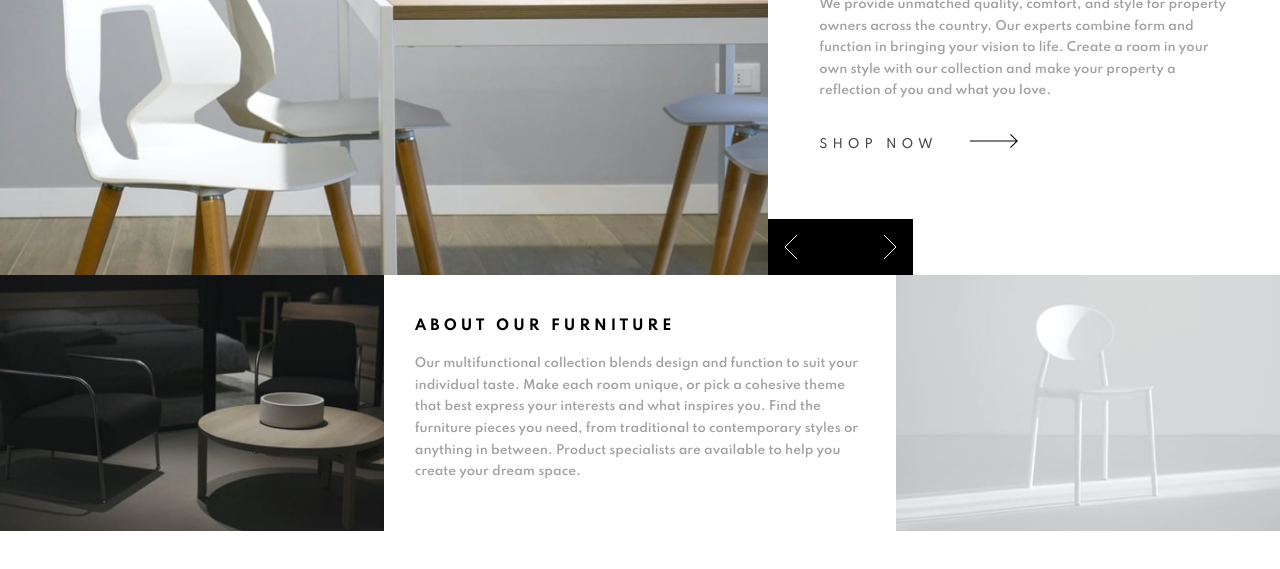
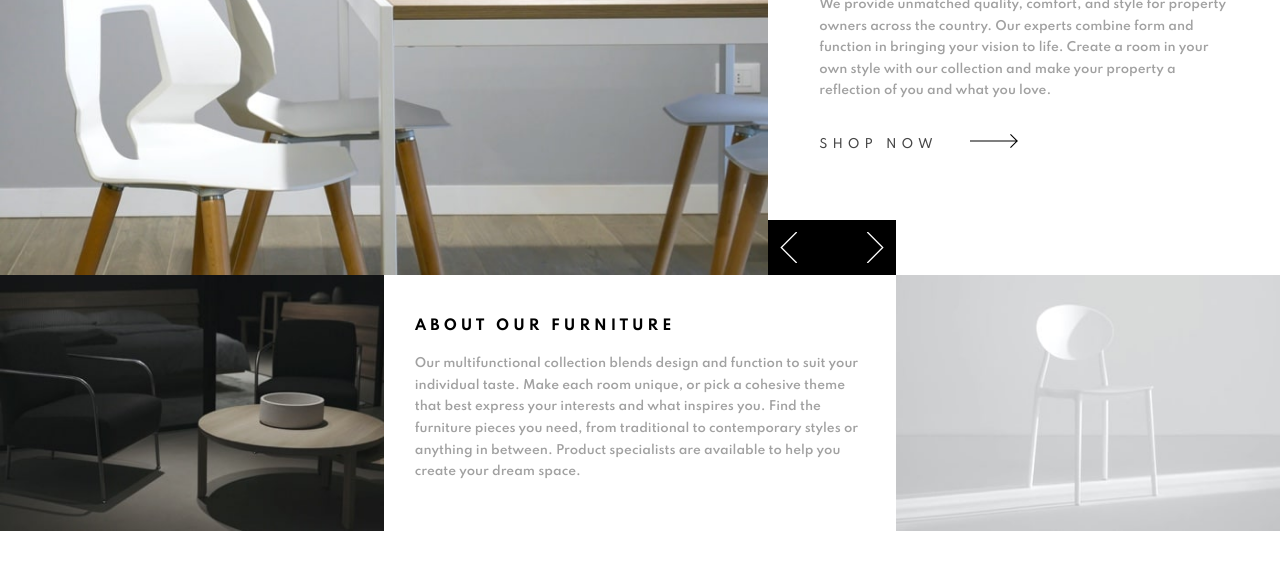
Before and after one commit to techmeg/room-homepage, a plain HTML site: page index.html in a window 1280 px wide. Shown: the part 213-782 px from the top of the page. Drawn offline with Linux system fonts and the light colour scheme.

Commit message:
style tweak

```diff
--- a/style.scss
+++ b/style.scss
@@ -255,7 +255,8 @@ bottom: 0;
 right: 0;
 z-index: 10;
 img {
-  padding: 1rem;
+  height: 55px;
+  padding: 1.1rem;
   }
 }
 
@@ -308,18 +309,15 @@ img {
     grid-area: content;
     padding: 8% 10%;
   }
-
-}
-@media (min-width: 1100px) {
   .feature_buttons {
-    right: -145px;
-    width: 145px;
-  }
-  #prev-Btn {
-    margin-left: 1rem;
-  }
-  #next-Btn {
-    margin-right: 1rem;
+    max-width: 145px;
+    right: max(-10vw, -145px);
+    width: 10vw;
+    img {
+      height: 4.3vw;
+      max-height: 86px;
+      padding: .75rem;
+    }
   }
 }
 
```
Also changed, not shown: css/style.css, 1 other file.
